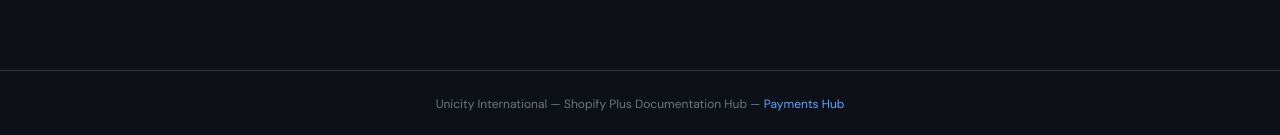
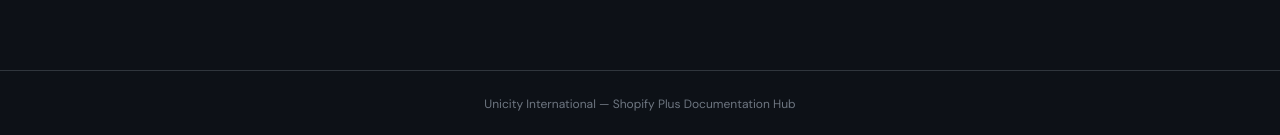
Before and after one commit to howkoz/shopify, a plain HTML site: page index.html in a window 1280 px wide. Shown: the part 1573-1708 px from the top of the page. Drawn offline with Linux system fonts and the light colour scheme.

Commit message:
Add files via upload

```diff
--- a/index.html
+++ b/index.html
@@ -419,7 +419,7 @@ main {
 </main>
 
 <div class="footer">
-  Unicity International &mdash; Shopify Plus Documentation Hub &mdash; <a href="https://howkoz.github.io/payments/index.html">Payments Hub</a>
+  Unicity International &mdash; Shopify Plus Documentation Hub
 </div>
 
 </body>
```
